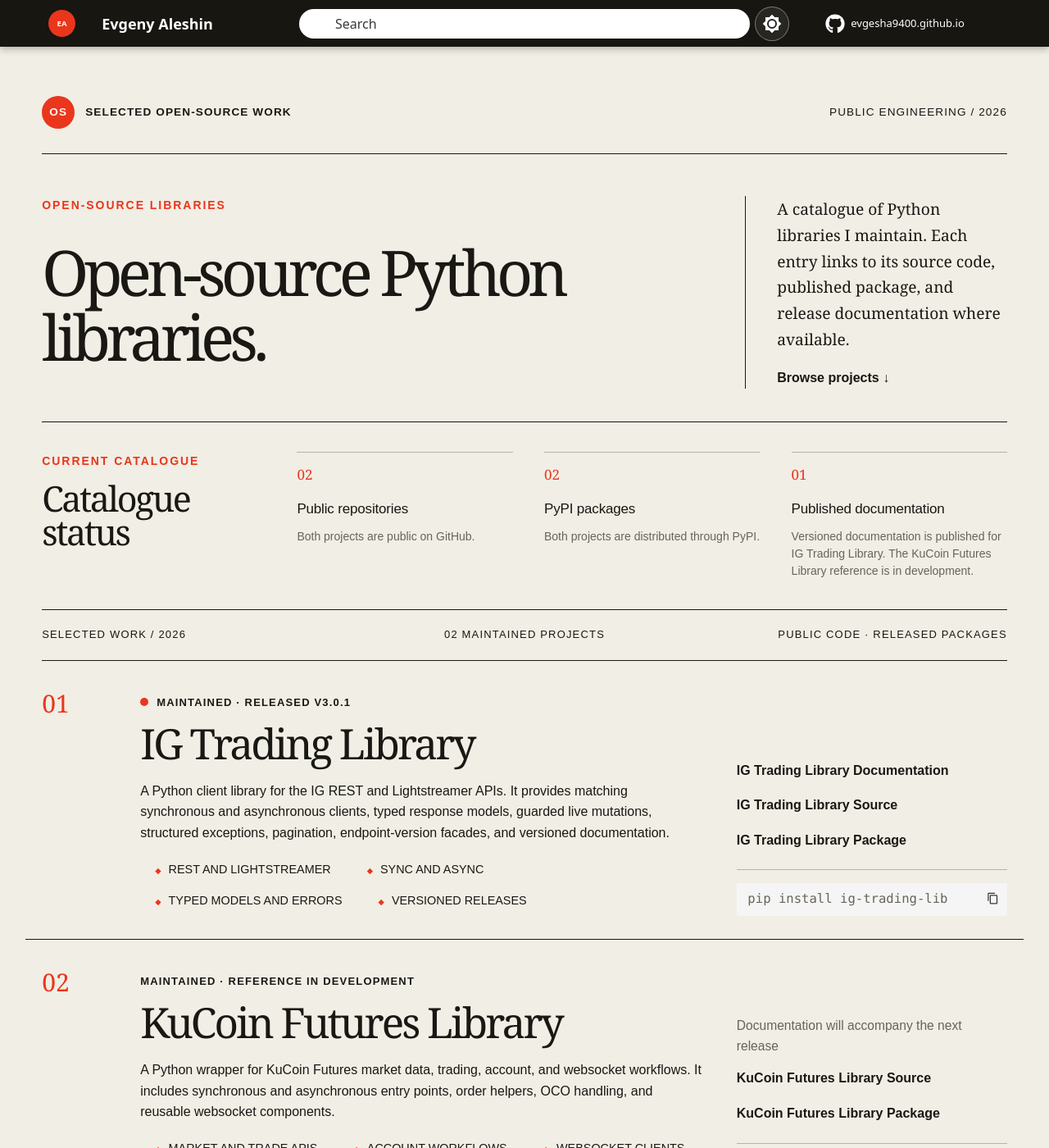
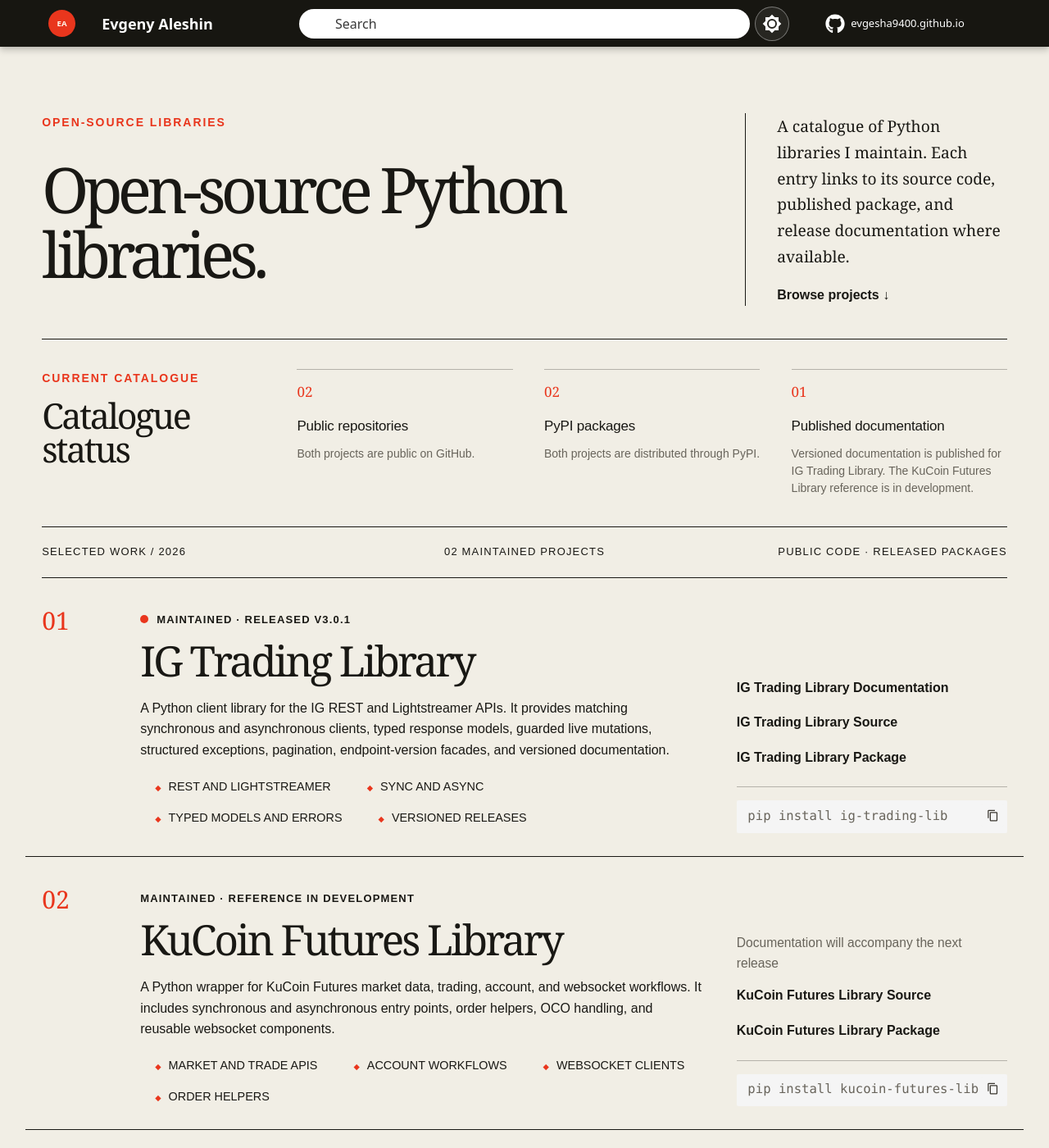
Before and after one commit to evgesha9400/evgesha9400.github.io, an MkDocs documentation site: the page built from docs/prototypes/editorial-registry.md, in a window 1280 px wide and 1400 px high. Shown: the whole window at 82% size. Built offline with MkDocs 1.6.1 and Material for MkDocs 9.7.7, drawn with Linux system fonts in a browser that asks for light colours; comment, search, counter and statistics services are not loaded.

Commit message:
fix(portal): remove secondary editorial masthead
- start the page directly with the library hero
- remove obsolete editorial masthead styling
- preserve header and page-grid alignment through the hero

```diff
--- a/docs/assets/stylesheets/prototypes.css
+++ b/docs/assets/stylesheets/prototypes.css
@@ -358,17 +358,8 @@
   transition: background-color 160ms ease, color 160ms ease;
 }
 
-.prototype--editorial .prototype-brand span {
-  background: var(--editorial-accent);
-  border-radius: 50%;
-  color: var(--editorial-accent-contrast);
-  height: 2rem;
-  width: 2rem;
-}
-
 .editorial-hero {
   border-bottom: 1px solid var(--editorial-ink);
-  border-top: 1px solid var(--editorial-ink);
   display: grid;
   gap: clamp(2rem, 5vw, 5rem);
   grid-template-columns: minmax(0, 1.7fr) minmax(16rem, 0.65fr);
--- a/docs/prototypes/editorial-registry.md
+++ b/docs/prototypes/editorial-registry.md
@@ -5,10 +5,6 @@
 ---
 
 <main class="home-prototype prototype--editorial" data-prototype="editorial">
-  <header class="prototype-bar">
-    <a class="prototype-brand" href="../../"><span>OS</span> Selected open-source work</a>
-    <span>Public engineering / 2026</span>
-  </header>
   <section class="editorial-hero">
     <div class="editorial-hero__title">
       <p class="prototype-kicker">Open-source libraries</p>
```
Also changed, not shown: 1 other file.
